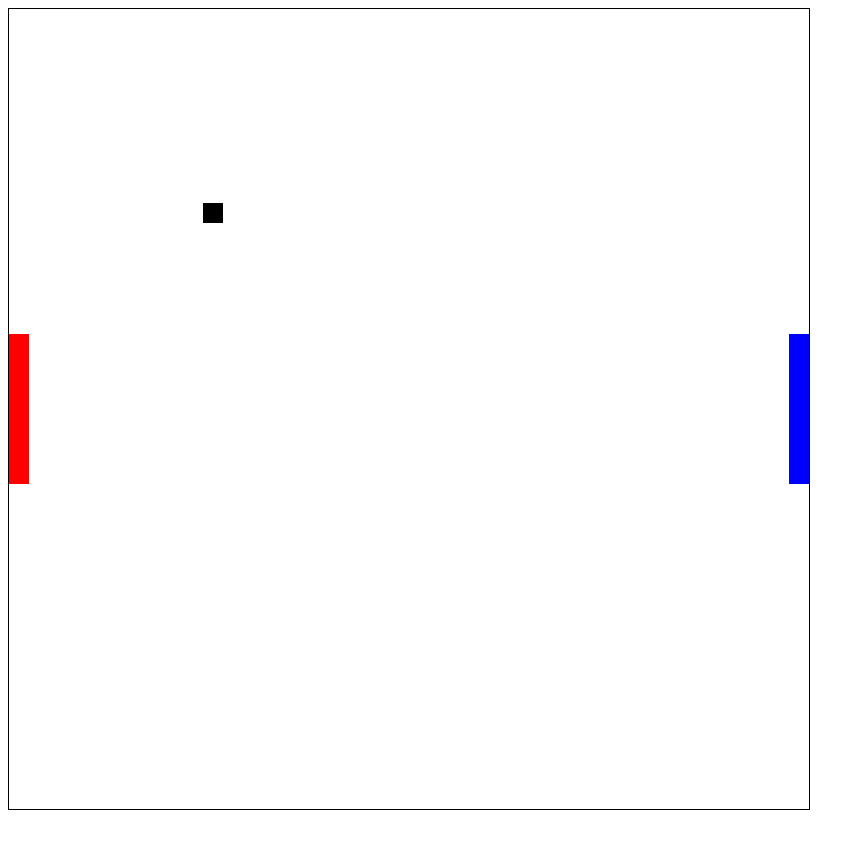
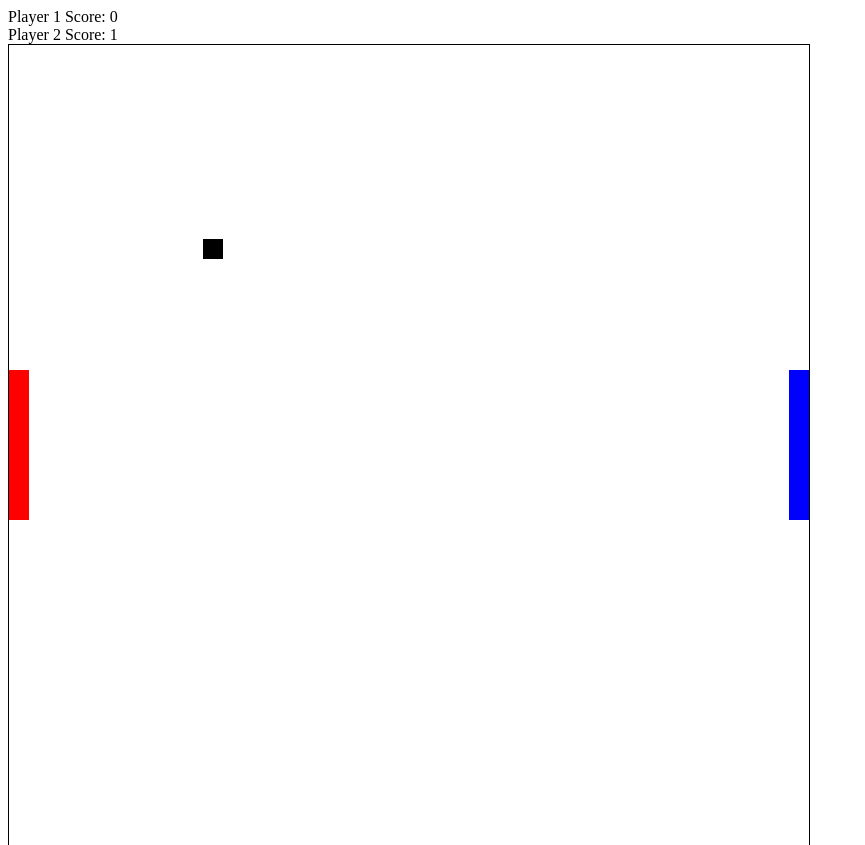
Before and after one commit to ChrisSouthey/Javascript, a plain HTML site: page pong/index.html in a window 1280 px wide. Shown: the top 845 px of the page, without its empty margins (0-865 px from the left). Before the commit the page ends 822 px from the top, so only its background shows below. Drawn offline with Linux system fonts and the light colour scheme.

Commit message:
Score in screen

```diff
--- a/pong/index.html
+++ b/pong/index.html
@@ -8,6 +8,7 @@
     <link rel="stylesheet" href="pong.css">
 </head>
 <body>
+    <section id="score"><div></div><div></div></section>
     <canvas id="pong" width="800" height="800"></canvas>
     <script src="js/Box.js"></script>
     <script src="js/keyboard.js"></script>
--- a/pong/js/pong.js
+++ b/pong/js/pong.js
@@ -49,6 +49,8 @@ ball.color = `Black`
 var p2Score = 0
 var p1Score = 0
 
+var div = Array.from(document.querySelectorAll(`section div`))
+console.log(div)
 
 
 
@@ -137,10 +139,6 @@ function main()
     }
 
 
-
-
-
-
     //Ball colide with rightside
     if(ball.x > 799)
     {
@@ -166,12 +164,6 @@ function main()
     }
 
 
-
-
-
-
-
-
     //pad[0] with ball collision
     if(ball.collide(pad[0]))
     {
@@ -192,7 +184,11 @@ function main()
     ball.draw()
 
 
-
+    for(let i = 0; i < div.length; i++)
+    {
+        div[0].innerHTML = `Player 1 Score: ` + p1Score
+        div[1].innerHTML = `Player 2 Score: ` + p2Score
+    }
 
 
 }
```
